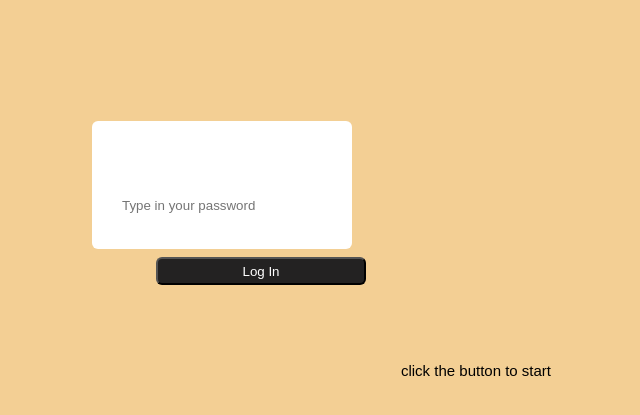
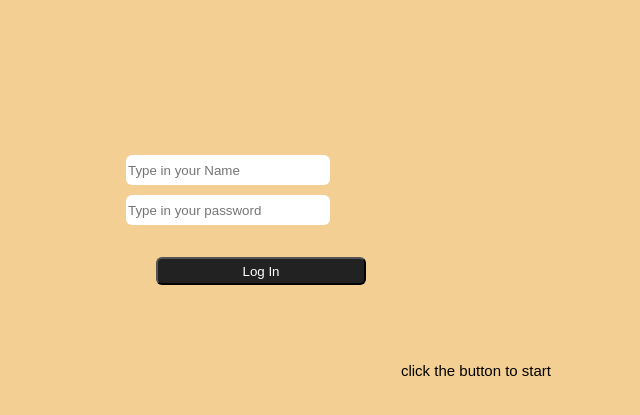
Before and after one commit to luziagu/konzeptionApp, a website: page prototyp/index.html in a window 1280 px wide. Shown: the part 239-654 px from the top of the page, without its empty margins (164-804 px from the left). Drawn offline with Linux system fonts and the light colour scheme.

Commit message:
pleasseee wokr

```diff
--- a/prototyp/styles.css
+++ b/prototyp/styles.css
@@ -26,7 +26,7 @@
 height: 28px;
 left: 20%;
 border-radius: 6px;
-padding: 30px;
+margin: 34px;
 border-style: none;
 }
 
@@ -37,7 +37,7 @@
 height: 28px;
 left: 20%;
 border-radius: 6px;
-padding: 30px;
+margin: 34px;
 border-style: none;
 }
 
```
